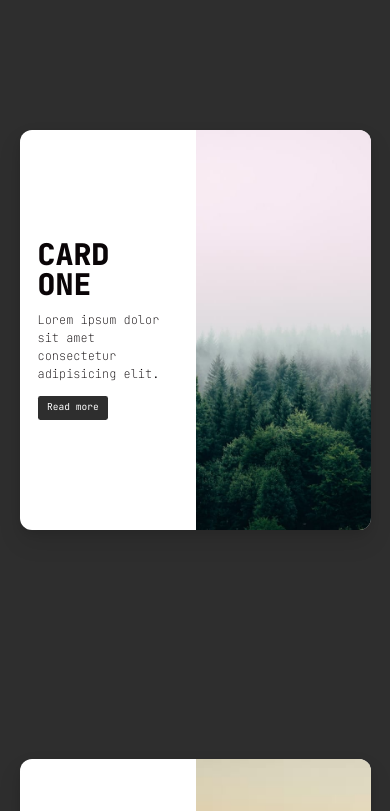
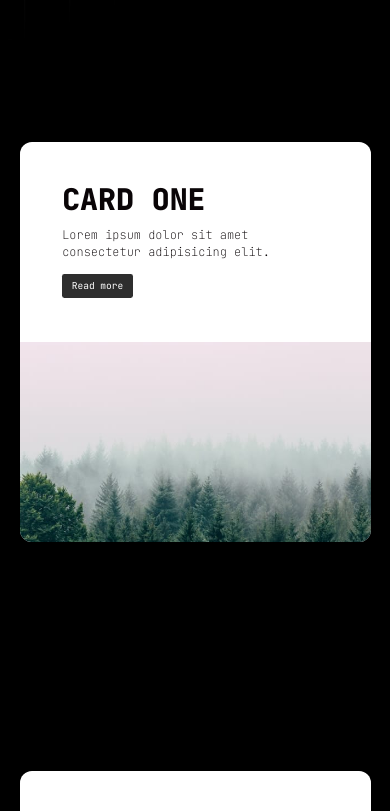
Before and after one commit to ericvalois/stacked-cards, a website built with Vite: page index.html in a window 390 px wide. Shown: the part 740-1551 px from the top of the page. Built offline with nearby package versions, Linux system fonts and the light colour scheme; what tweakpane would draw is missing.

Commit message:
Improve mobile layout and change colors

```diff
--- a/style.css
+++ b/style.css
@@ -43,10 +43,6 @@
 	min-height: var(--card-height);
 }
 
-.card__content div:first-of-type {
-	padding: 5vh 0;
-}
-
 /** PAGE STYLING **/
 
 main * {
@@ -57,7 +53,7 @@ main * {
 }
 
 html {
-	background: rgb(46 46 46);
+	background: #000;
 	color: rgb(255, 255, 255);
 	font-size: 10px;
 }
@@ -68,18 +64,20 @@ body {
 	font-optical-sizing: auto;
 	font-weight: 100;
 	font-style: normal;
+	display: grid;
+	gap: 1em;
 }
 
 body::before {
 	--size: 45px;
-	--line: color-mix(in hsl, canvasText, transparent 10%);
+	--line: rgb(255 255 255 / 40%);
 	content: "";
 	height: 100vh;
 	width: 100vw;
 	position: fixed;
 	background: linear-gradient(90deg, var(--line) 1px, transparent 1px var(--size)) calc(var(--size) * 0.36) 50% / var(--size) var(--size),
 		linear-gradient(var(--line) 1px, transparent 1px var(--size)) 0% calc(var(--size) * 0.32) / var(--size) var(--size);
-	mask: linear-gradient(-20deg, transparent 50%, white);
+	mask: linear-gradient(-20deg, transparent 20%, white);
 	top: 0;
 	transform-style: flat;
 	pointer-events: none;
@@ -112,7 +110,6 @@ header {
 #cards {
 	list-style: none;
 	outline: calc(var(--outline-width) * 10) solid hotpink;
-
 	display: grid;
 	grid-template-columns: 1fr;
 	grid-template-rows: repeat(var(--numcards), var(--card-height));
@@ -129,32 +126,41 @@ header {
 	color: rgb(10, 5, 7);
 	border-radius: 1em;
 	overflow: hidden;
-
 	display: grid;
-	grid-template-areas: "text img";
-	grid-template-columns: 1fr 1fr;
 	grid-template-rows: auto;
-
-	align-items: stretch;
+	align-items: end;
 	outline: var(--outline-width) solid blue;
 }
 
 .card__content > div {
-	grid-area: text;
-	width: 80%;
 	place-self: center;
 	text-align: left;
-
 	display: grid;
 	gap: 1em;
 	place-items: start;
+	width: 100%;
+	padding: 5vh;
 }
 
 .card__content > figure {
-	grid-area: img;
 	overflow: hidden;
 	box-shadow: inset 0px 0px 15px 5px rgba(0, 0, 0, 0.15);
 	position: relative;
+	height: 200px;
+}
+
+@media (min-width: 800px) {
+	.card__content {
+		grid-template-areas: "text img";
+		grid-template-columns: 1fr 1fr;
+	}
+	.card__content > div {
+		grid-area: text;
+	}
+	.card__content > figure {
+		grid-area: img;
+		height: 100%;
+	}
 }
 
 .card__content > figure > img {
```
